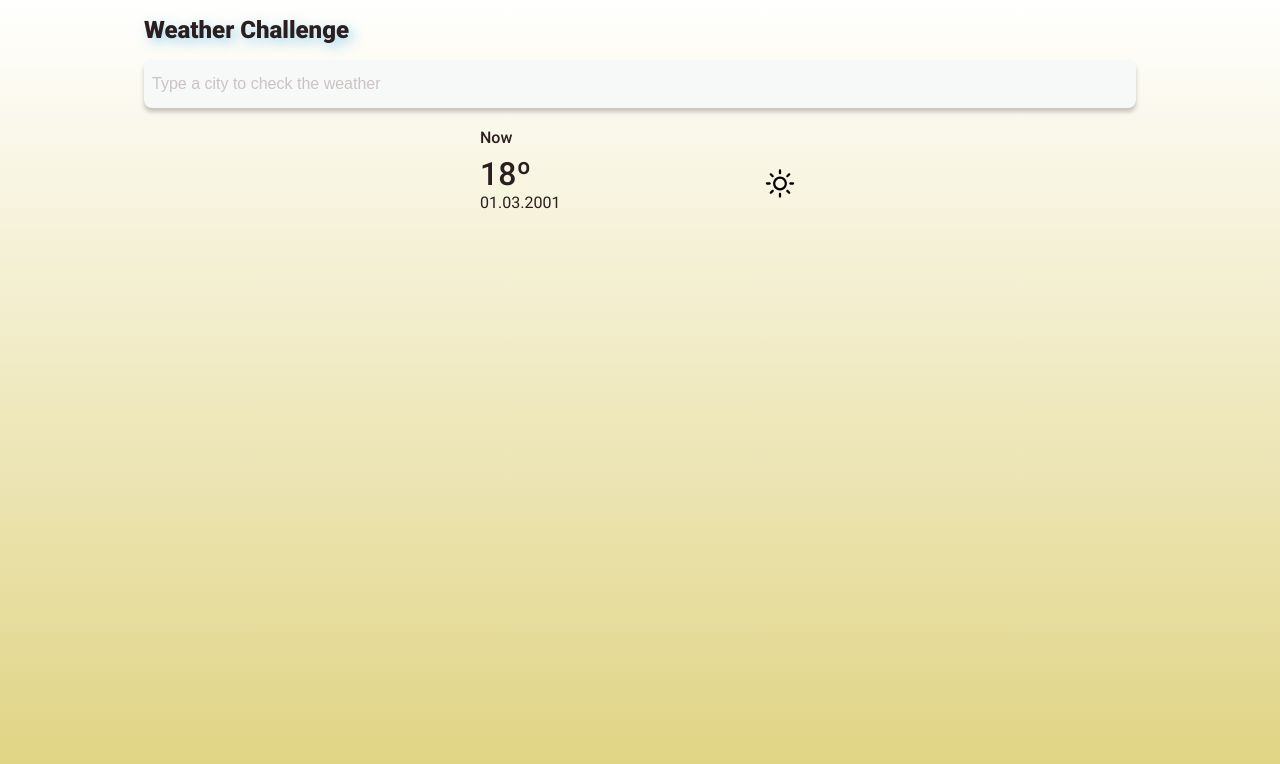
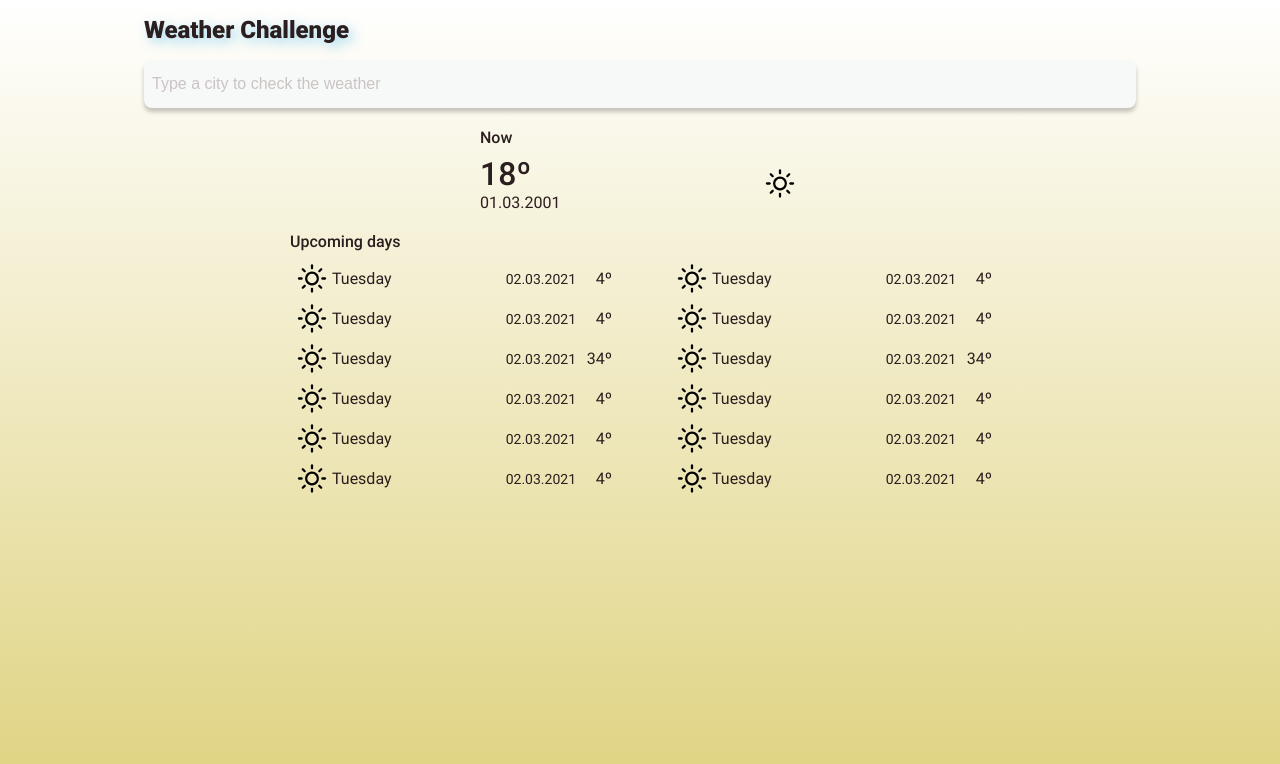
Before and after one commit to fabriciomendonca/weather-app, a React (Create React App) app: page / in a window 1280 px wide. Shown: the top 764 px of the page. Built offline with nearby package versions, Linux system fonts and the light colour scheme.

Commit message:
add upcoming days layout

```diff
--- a/src/App.css
+++ b/src/App.css
@@ -32,7 +32,7 @@
 .App-now {
   display: flex;
   flex-direction: column;
-  margin: 0 auto;
+  margin: 0 auto 1.25rem auto;
   max-width: 320px;
   padding-top: 4.25rem;
 }
@@ -67,3 +67,89 @@
   height: 40px;
   width: 40px;
 }
+
+.App-upcoming-days {
+  display: flex;
+  flex-direction: column;
+  margin: 0 auto;
+  max-width: calc(640px + 3.75rem);
+}
+
+.App-upcoming-days h2 {
+  font-size: 1rem;
+  font-weight: 500;
+  margin-bottom: 0.5rem;
+}
+
+.App-upcomming-days-list {
+  display: flex;
+  margin: 0 auto;
+}
+
+.App-next-days {
+  flex-shrink: 0;
+  list-style: none;
+  margin-right: 3.75rem;
+  max-width: 320px;
+  min-width: calc(320px - 2rem);
+  width: 100%;
+}
+
+.App-next-days li {
+  align-items: center;
+  display: flex;
+  justify-content: space-between;
+  line-height: 2.5rem;
+}
+
+.App-next-day {
+  align-items: center;
+  display: flex;
+}
+
+.App-next-day-date-temperature {
+  align-items: center;
+  display: flex;
+}
+
+.App-next-day-date {
+  font-size: 0.875rem;
+}
+
+.App-next-day-temperature {
+  margin-left: 0.5rem;
+  text-align: right;
+  width: 1.75rem;
+}
+
+.App-upcoming-days-nav {
+  display: none;
+}
+
+.IconButton {
+  background: transparent;
+  border: 0;
+  cursor: pointer;
+}
+
+.IconButton:disabled {
+  cursor: default;
+  opacity: 0.25;
+}
+
+/** MOBILE **/
+@media screen and (max-width: 767px) {
+  .App-upcoming-days {
+    max-width: 320px;
+  }
+
+  .App-upcomming-days-list {
+    max-width: 320px;
+    overflow: hidden;
+  }
+
+  .App-upcoming-days-nav {
+    display: flex;
+    justify-content: flex-end;
+  }
+}
--- a/src/App.tsx
+++ b/src/App.tsx
@@ -78,6 +78,143 @@ function App() {
               </div>
             </div>
           </div>
+          <div className="App-upcoming-days">
+            <h2>Upcoming days</h2>
+            <div className="App-upcomming-days-list">
+              <ul className="App-next-days">
+                <li>
+                  <span className="App-next-day">
+                    <Icon name={IconNames.SUNNY} />
+                    <span>Tuesday</span>
+                  </span>
+                  <span className="App-next-day-date-temperature">
+                    <span className="App-next-day-date">02.03.2021</span>
+                    <span className="App-next-day-temperature">4º</span>
+                  </span>
+                </li>
+                <li>
+                  <span className="App-next-day">
+                    <Icon name={IconNames.SUNNY} />
+                    <span>Tuesday</span>
+                  </span>
+                  <span className="App-next-day-date-temperature">
+                    <span className="App-next-day-date">02.03.2021</span>
+                    <span className="App-next-day-temperature">4º</span>
+                  </span>
+                </li>
+                <li>
+                  <span className="App-next-day">
+                    <Icon name={IconNames.SUNNY} />
+                    <span>Tuesday</span>
+                  </span>
+                  <span className="App-next-day-date-temperature">
+                    <span className="App-next-day-date">02.03.2021</span>
+                    <span className="App-next-day-temperature">34º</span>
+                  </span>
+                </li>
+                <li>
+                  <span className="App-next-day">
+                    <Icon name={IconNames.SUNNY} />
+                    <span>Tuesday</span>
+                  </span>
+                  <span className="App-next-day-date-temperature">
+                    <span className="App-next-day-date">02.03.2021</span>
+                    <span className="App-next-day-temperature">4º</span>
+                  </span>
+                </li>
+                <li>
+                  <span className="App-next-day">
+                    <Icon name={IconNames.SUNNY} />
+                    <span>Tuesday</span>
+                  </span>
+                  <span className="App-next-day-date-temperature">
+                    <span className="App-next-day-date">02.03.2021</span>
+                    <span className="App-next-day-temperature">4º</span>
+                  </span>
+                </li>
+                <li>
+                  <span className="App-next-day">
+                    <Icon name={IconNames.SUNNY} />
+                    <span>Tuesday</span>
+                  </span>
+                  <span className="App-next-day-date-temperature">
+                    <span className="App-next-day-date">02.03.2021</span>
+                    <span className="App-next-day-temperature">4º</span>
+                  </span>
+                </li>
+              </ul>
+              <ul className="App-next-days">
+                <li>
+                  <span className="App-next-day">
+                    <Icon name={IconNames.SUNNY} />
+                    <span>Tuesday</span>
+                  </span>
+                  <span className="App-next-day-date-temperature">
+                    <span className="App-next-day-date">02.03.2021</span>
+                    <span className="App-next-day-temperature">4º</span>
+                  </span>
+                </li>
+                <li>
+                  <span className="App-next-day">
+                    <Icon name={IconNames.SUNNY} />
+                    <span>Tuesday</span>
+                  </span>
+                  <span className="App-next-day-date-temperature">
+                    <span className="App-next-day-date">02.03.2021</span>
+                    <span className="App-next-day-temperature">4º</span>
+                  </span>
+                </li>
+                <li>
+                  <span className="App-next-day">
+                    <Icon name={IconNames.SUNNY} />
+                    <span>Tuesday</span>
+                  </span>
+                  <span className="App-next-day-date-temperature">
+                    <span className="App-next-day-date">02.03.2021</span>
+                    <span className="App-next-day-temperature">34º</span>
+                  </span>
+                </li>
+                <li>
+                  <span className="App-next-day">
+                    <Icon name={IconNames.SUNNY} />
+                    <span>Tuesday</span>
+                  </span>
+                  <span className="App-next-day-date-temperature">
+                    <span className="App-next-day-date">02.03.2021</span>
+                    <span className="App-next-day-temperature">4º</span>
+                  </span>
+                </li>
+                <li>
+                  <span className="App-next-day">
+                    <Icon name={IconNames.SUNNY} />
+                    <span>Tuesday</span>
+                  </span>
+                  <span className="App-next-day-date-temperature">
+                    <span className="App-next-day-date">02.03.2021</span>
+                    <span className="App-next-day-temperature">4º</span>
+                  </span>
+                </li>
+                <li>
+                  <span className="App-next-day">
+                    <Icon name={IconNames.SUNNY} />
+                    <span>Tuesday</span>
+                  </span>
+                  <span className="App-next-day-date-temperature">
+                    <span className="App-next-day-date">02.03.2021</span>
+                    <span className="App-next-day-temperature">4º</span>
+                  </span>
+                </li>
+              </ul>
+            </div>
+            <div className="App-upcoming-days-nav">
+              <button type="button" className="IconButton" disabled>
+                <Icon name={IconNames.DIRECTION_LEFT} />
+              </button>
+              <button type="button" className="IconButton">
+                <Icon name={IconNames.DIRECTION_RIGHT} />
+              </button>
+            </div>
+          </div>
         </section>
       </main>
     </div>
```
Also changed, not shown: src/assets/icons/direction-right.svg.
